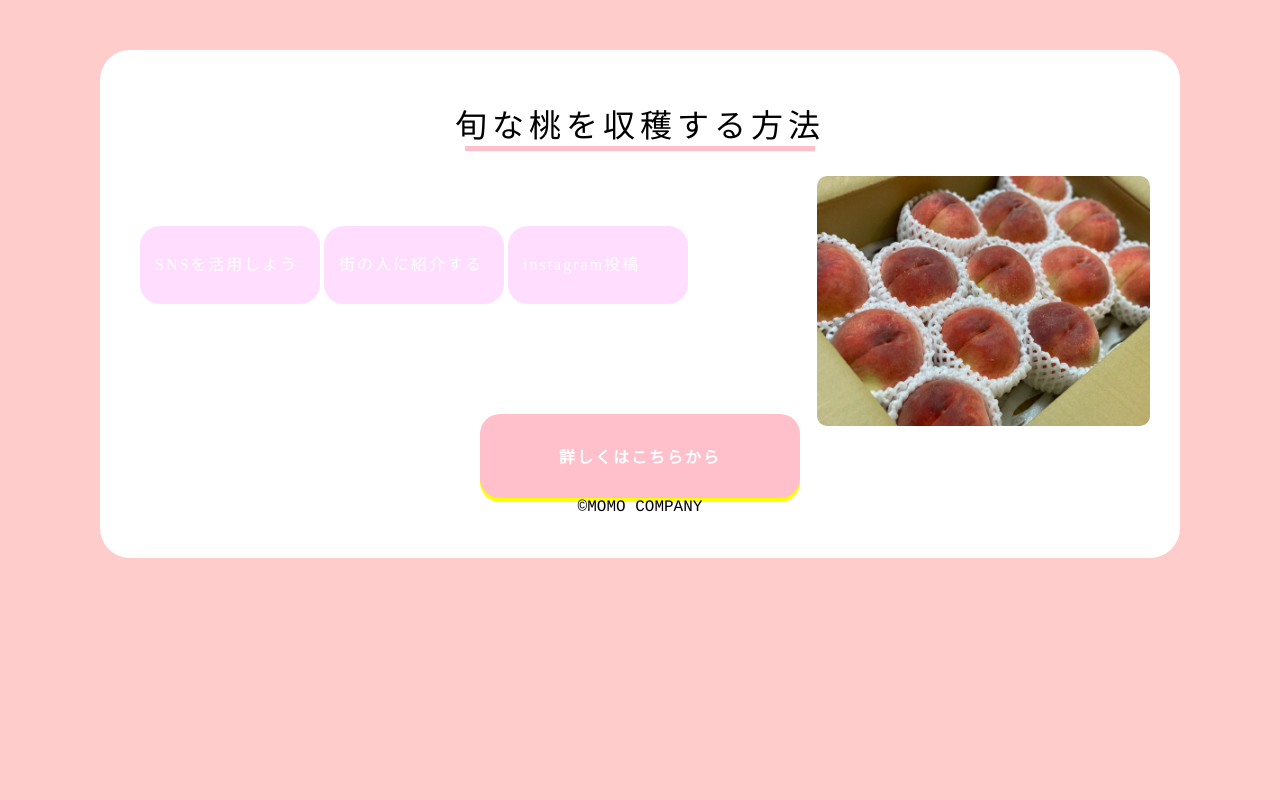
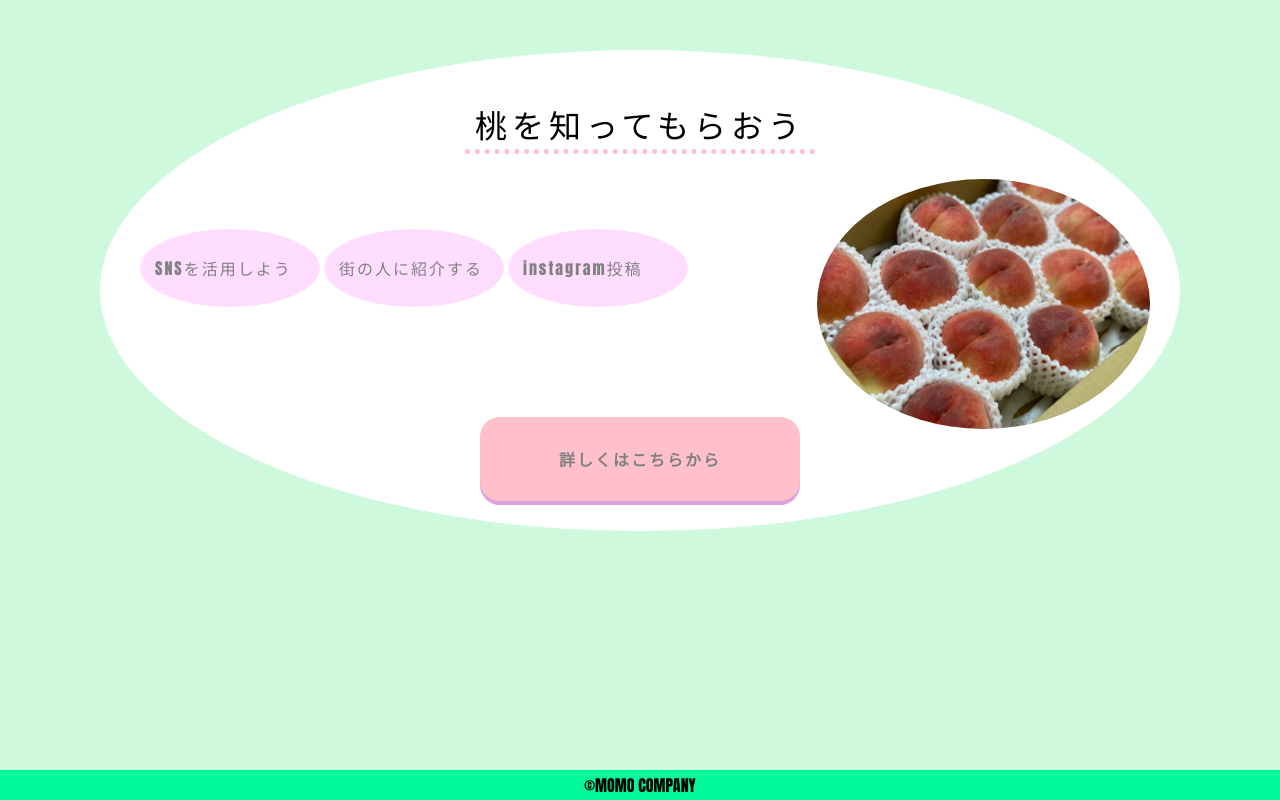
Before and after one commit to Sari7happy/STUDY, a plain HTML site: page index.html in a window 1280 px wide. Drawn offline with Linux system fonts and the light colour scheme.

Commit message:
”サークルの練習”

```diff
--- a/index.html
+++ b/index.html
@@ -8,7 +8,7 @@
     <link rel="stylesheet" href="style.css" />
 </head>
 <body>
-    <h1>旬な桃を収穫する方法</h1>
+    <h1>桃を知ってもらおう</h1>
     <p>SNSを活用しよう</p>
     <p>街の人に紹介する</p>
     <p>instagram投稿</p>
--- a/style.css
+++ b/style.css
@@ -16,31 +16,32 @@ p{
     position:relative;
     z-index: 999;
     margin: 50px 0 0 ;
-    color:#fff;
-    border-radius:20px;
+    color:gray;
+    border-radius:100%;
     letter-spacing: 2px;
 }
 a{
-    color: #fff;
+    color: gray;
     text-decoration: none;
     background-color: pink;
     display:block ;
     padding: 30px 10px;
     border-radius: 20px;
-    box-shadow:0 4px 0 0 yellow;
+    box-shadow:0 4px 0 0 plum;
     font-weight: bold;
     width: 300px;
     text-align: center;
     margin: 110px auto 0;
     letter-spacing: 2px;
+    transition: .3s;
 }
-header, nav, h2, .main-visual, footer {
-    font-family: Chalkduster, "Bradley Hand", Courier, "Segoe Print", sans-serif;
+header,h1,p,a, footer {
+    font-family: Impact, Haettenschweiler, "Bradley Hand", Courier, "Segoe Print", sans-serif;
 }
 h1::after{
     content:"";
     display: block;
-    border-bottom: solid 5px pink;
+    border-bottom: dotted 5px pink;
     position: absolute;
     width: 350px;
     right:0;
@@ -50,8 +51,7 @@ h1::after{
 
 }
 html{
-    background-color:#ffcccc;
-
+    background-color:#cef9dc;
 }
 body{
     background-color: #fff;
@@ -59,23 +59,32 @@ body{
     max-width: 1000px;
     margin:50px auto;
     box-shadow: 0px 2px 5px 0px rgba(0,0,0 0.18);
-    border-radius: 30px;
+    border-radius: 50%;
     position: relative;
 }
 img{
     height: 250px;
     display: inline-block;
-    border-radius:10px;
+    border-radius:100%;
     vertical-align: top;
     position: absolute;
     right: 30px;
 
 }
+.wrapper{
+    height: 100%;
+    min-height: 100vh;
+    position: relative;
+    padding-bottom: border-box;
+
+}
 footer{
+    width: 100%;
+    background-color:mediumspringgreen;
+    text-align:center;
+    left:0;
+    padding:3px 0;
+    position: fixed;
+    bottom: 0;
 
-    height:30px;
-    text-align:center;
 }
-.footer-text{
-    color:#fff;
-}
```
Also changed, not shown: img/momo2.png (added), 1 other file.
